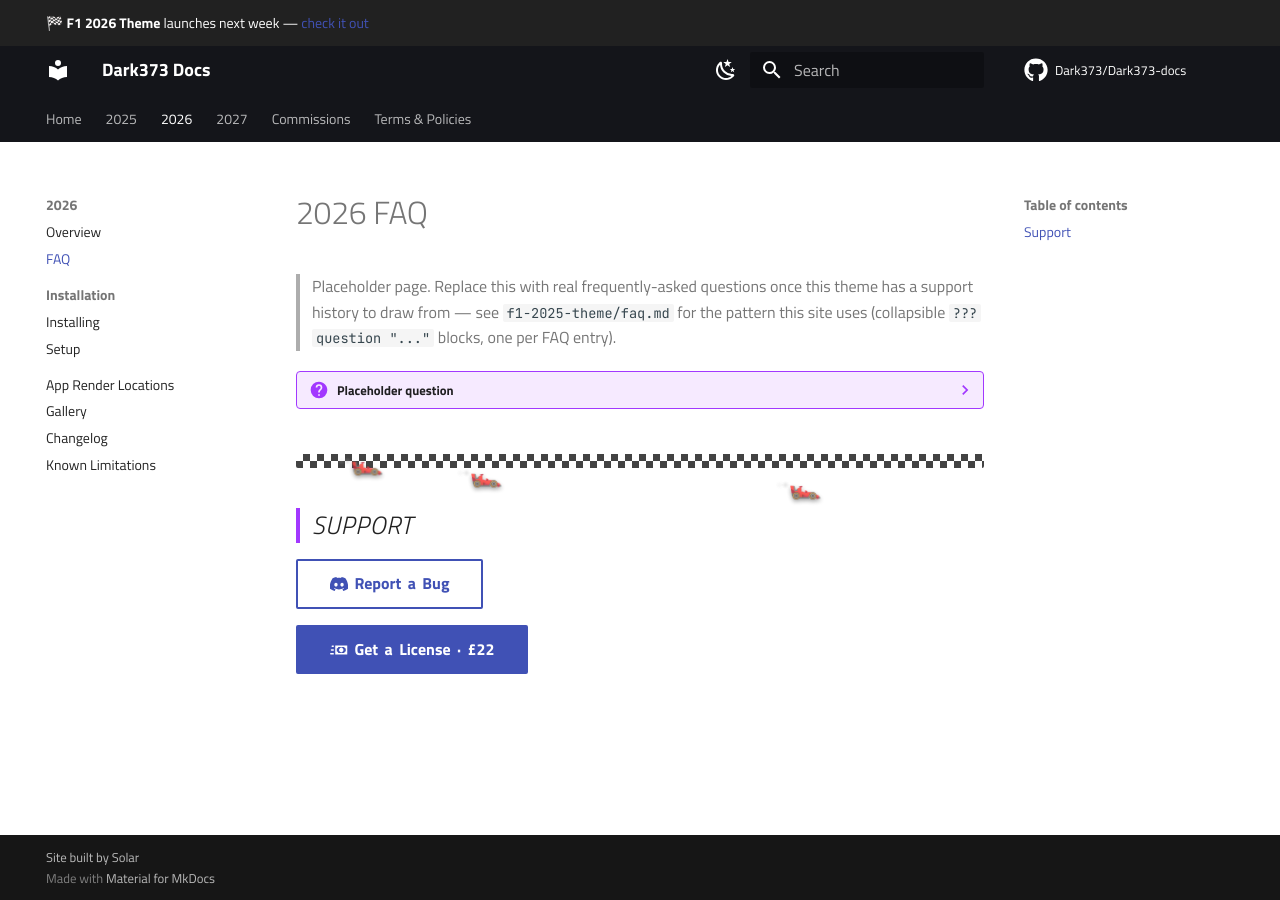
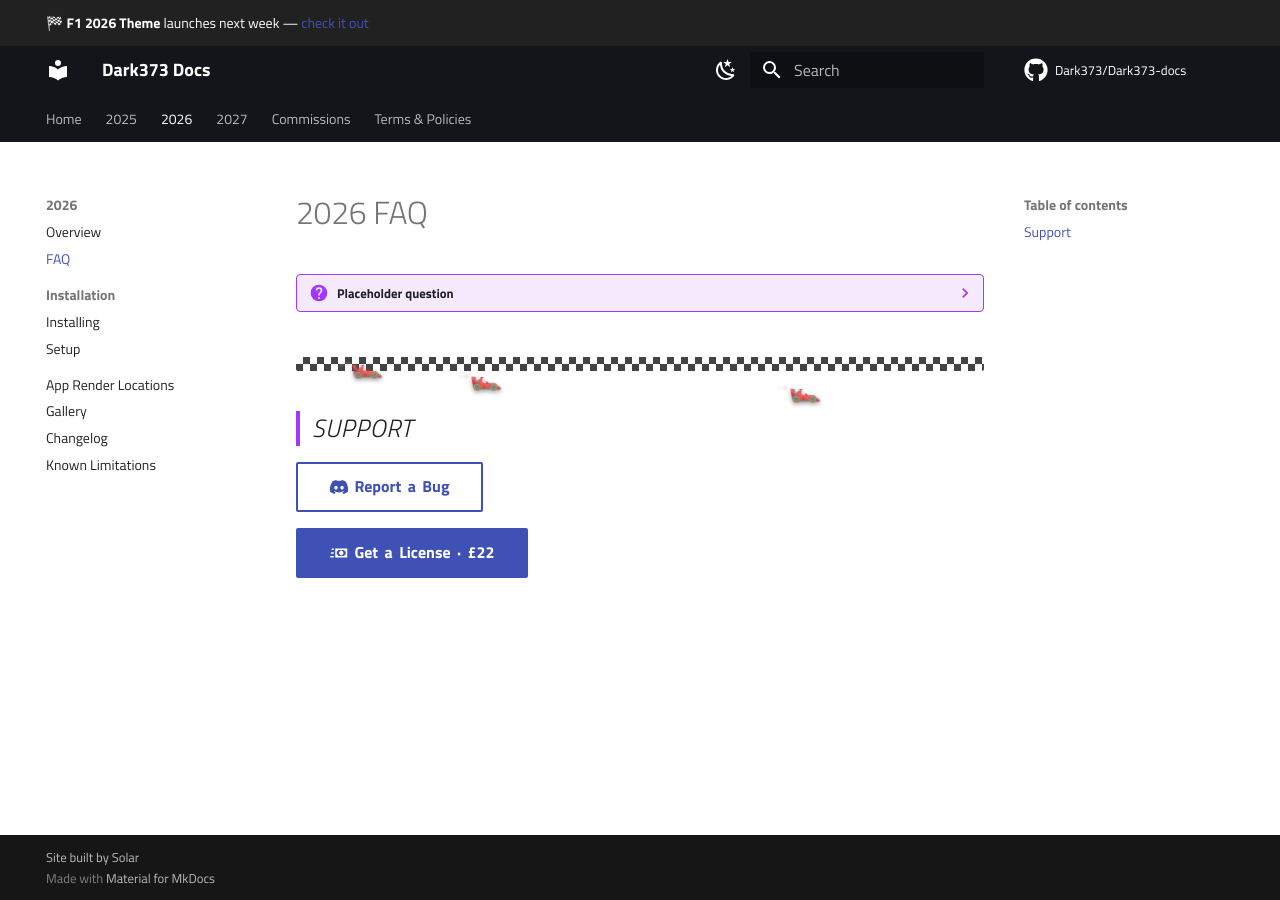
Before and after one commit to Dark373/Dark373-docs, an MkDocs documentation site: the page built from docs/f1-2026-theme/faq.md, in a window 1280 px wide. Built offline with MkDocs 1.6.1 and Material for MkDocs 9.7.7, drawn with Linux system fonts in a browser that asks for light colours; comment, search, counter and statistics services are not loaded.

Commit message:
Update faq.md

```diff
--- a/docs/f1-2026-theme/faq.md
+++ b/docs/f1-2026-theme/faq.md
@@ -1,9 +1,4 @@
 # 2026 FAQ
-
-> Placeholder page. Replace this with real frequently-asked questions
-> once this theme has a support history to draw from — see
-> `f1-2025-theme/faq.md` for the pattern this site uses (collapsible
-> `??? question "..."` blocks, one per FAQ entry).
 
 ??? question "Placeholder question"
     Placeholder answer.
```
